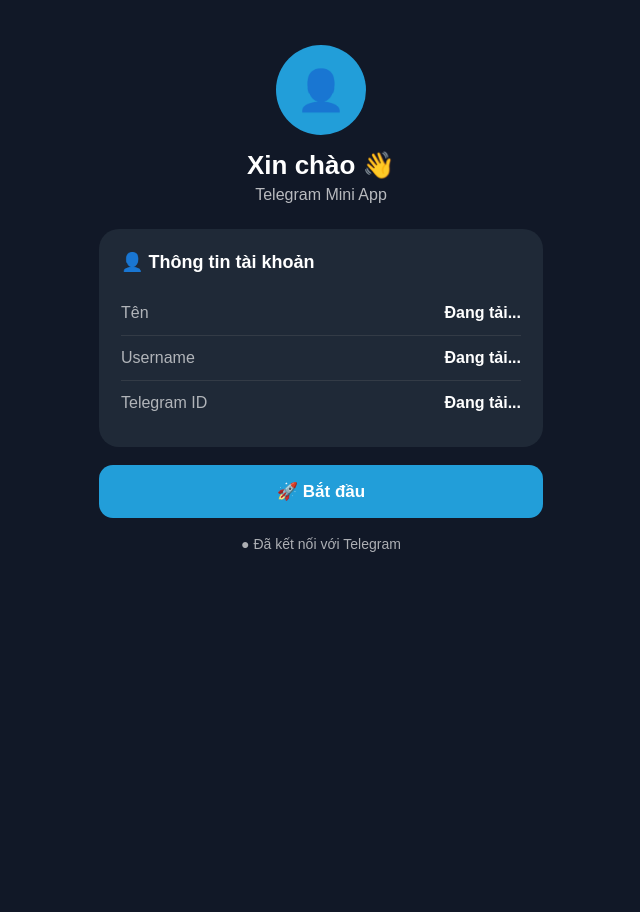
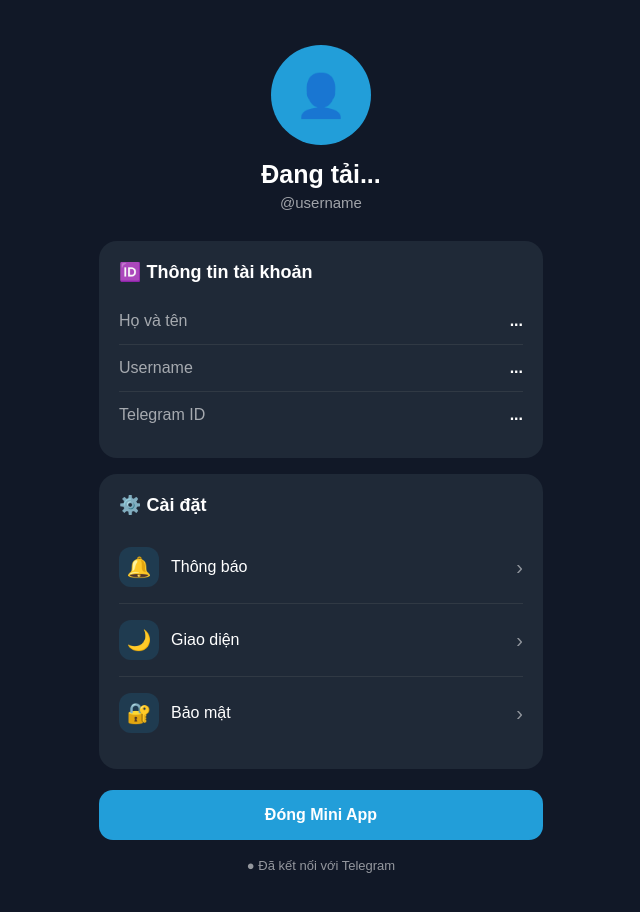
Before and after one commit to ledinhbao157-netizen/telegram-mini-app, a plain HTML site: page index.html in a window 1280 px wide. Shown: the whole page, without its empty margins (319-959 px from the left). Before the commit the page ends 800 px from the top, so only its background shows below. Drawn offline with Linux system fonts and the light colour scheme; a script that the page names is missing.

Commit message:
Update index.html

```diff
--- a/index.html
+++ b/index.html
@@ -5,7 +5,7 @@
     <meta name="viewport"
           content="width=device-width, initial-scale=1.0">
 
-    <title>Mini App</title>
+    <title>Tài khoản cá nhân</title>
 
     <script src="https://telegram.org/js/telegram-web-app.js"></script>
 
@@ -26,35 +26,42 @@
             width: 100%;
             max-width: 480px;
             margin: auto;
-            padding: 25px 18px;
+            padding: 25px 18px 40px;
         }
 
-        .header {
+        .profile {
             text-align: center;
-            margin-top: 20px;
-            margin-bottom: 25px;
+            padding: 20px 0 30px;
         }
 
         .avatar {
-            width: 90px;
-            height: 90px;
+            width: 100px;
+            height: 100px;
             margin: auto;
             border-radius: 50%;
+            background: #229ED9;
             display: flex;
             align-items: center;
             justify-content: center;
-            font-size: 40px;
-            background: #229ED9;
+            font-size: 42px;
+            font-weight: bold;
+            overflow: hidden;
         }
 
-        .header h1 {
-            margin: 15px 0 5px;
-            font-size: 26px;
+        .avatar img {
+            width: 100%;
+            height: 100%;
+            object-fit: cover;
         }
 
-        .header p {
-            margin: 0;
-            opacity: 0.7;
+        .profile h1 {
+            margin: 15px 0 5px;
+            font-size: 25px;
+        }
+
+        .username {
+            opacity: 0.6;
+            font-size: 15px;
         }
 
         .card {
@@ -63,60 +70,90 @@
                 #1f2937
             );
 
-            border-radius: 20px;
-            padding: 22px;
-            margin-bottom: 18px;
+            border-radius: 18px;
+            padding: 20px;
+            margin-bottom: 16px;
         }
 
         .card-title {
             font-size: 18px;
             font-weight: bold;
-            margin-bottom: 18px;
+            margin-bottom: 15px;
         }
 
-        .info {
+        .row {
             display: flex;
             justify-content: space-between;
-            padding: 13px 0;
-            border-bottom: 1px solid rgba(128,128,128,0.2);
+            gap: 15px;
+            padding: 14px 0;
+            border-bottom: 1px solid rgba(128,128,128,0.18);
         }
 
-        .info:last-child {
+        .row:last-child {
             border-bottom: none;
         }
 
         .label {
-            opacity: 0.65;
+            opacity: 0.6;
         }
 
         .value {
             font-weight: bold;
-            max-width: 60%;
+            text-align: right;
             overflow-wrap: anywhere;
-            text-align: right;
+        }
+
+        .menu {
+            display: flex;
+            align-items: center;
+            justify-content: space-between;
+            padding: 16px 0;
+            border-bottom: 1px solid rgba(128,128,128,0.18);
+        }
+
+        .menu:last-child {
+            border-bottom: none;
+        }
+
+        .menu-left {
+            display: flex;
+            align-items: center;
+            gap: 12px;
+        }
+
+        .icon {
+            width: 40px;
+            height: 40px;
+            border-radius: 12px;
+            background: rgba(34,158,217,0.15);
+            display: flex;
+            align-items: center;
+            justify-content: center;
+            font-size: 20px;
+        }
+
+        .arrow {
+            opacity: 0.5;
+            font-size: 20px;
         }
 
         button {
             width: 100%;
-            padding: 16px;
             border: none;
             border-radius: 14px;
+            padding: 16px;
             background: #229ED9;
             color: white;
-            font-size: 17px;
+            font-size: 16px;
             font-weight: bold;
-            cursor: pointer;
-        }
-
-        button:active {
-            transform: scale(0.98);
+            margin-top: 5px;
         }
 
         .status {
             text-align: center;
-            font-size: 14px;
-            opacity: 0.65;
             margin-top: 18px;
+            font-size: 13px;
+            opacity: 0.55;
         }
     </style>
 </head>
@@ -125,58 +162,145 @@
 
 <div class="container">
 
-    <div class="header">
+    <!-- PROFILE -->
+
+    <div class="profile">
 
         <div class="avatar" id="avatar">
             👤
         </div>
 
-        <h1 id="welcome">
-            Xin chào 👋
+        <h1 id="name">
+            Đang tải...
         </h1>
 
-        <p>
-            Telegram Mini App
-        </p>
+        <div class="username" id="username">
+            @username
+        </div>
 
     </div>
 
 
+    <!-- ACCOUNT INFORMATION -->
+
     <div class="card">
 
         <div class="card-title">
-            👤 Thông tin tài khoản
+            🆔 Thông tin tài khoản
         </div>
 
-        <div class="info">
-            <span class="label">Tên</span>
-            <span class="value" id="name">
-                Đang tải...
+        <div class="row">
+            <span class="label">
+                Họ và tên
+            </span>
+
+            <span class="value" id="fullname">
+                ...
             </span>
         </div>
 
-        <div class="info">
-            <span class="label">Username</span>
-            <span class="value" id="username">
-                Đang tải...
+        <div class="row">
+            <span class="label">
+                Username
+            </span>
+
+            <span class="value" id="user">
+                ...
             </span>
         </div>
 
-        <div class="info">
-            <span class="label">Telegram ID</span>
+        <div class="row">
+            <span class="label">
+                Telegram ID
+            </span>
+
             <span class="value" id="userid">
-                Đang tải...
+                ...
             </span>
         </div>
 
     </div>
 
 
-    <button onclick="startApp()">
-        🚀 Bắt đầu
+    <!-- MENU -->
+
+    <div class="card">
+
+        <div class="card-title">
+            ⚙️ Cài đặt
+        </div>
+
+        <div class="menu" onclick="comingSoon()">
+
+            <div class="menu-left">
+
+                <div class="icon">
+                    🔔
+                </div>
+
+                <span>
+                    Thông báo
+                </span>
+
+            </div>
+
+            <span class="arrow">
+                ›
+            </span>
+
+        </div>
+
+
+        <div class="menu" onclick="comingSoon()">
+
+            <div class="menu-left">
+
+                <div class="icon">
+                    🌙
+                </div>
+
+                <span>
+                    Giao diện
+                </span>
+
+            </div>
+
+            <span class="arrow">
+                ›
+            </span>
+
+        </div>
+
+
+        <div class="menu" onclick="comingSoon()">
+
+            <div class="menu-left">
+
+                <div class="icon">
+                    🔐
+                </div>
+
+                <span>
+                    Bảo mật
+                </span>
+
+            </div>
+
+            <span class="arrow">
+                ›
+            </span>
+
+        </div>
+
+    </div>
+
+
+    <button onclick="closeApp()">
+        Đóng Mini App
     </button>
 
-    <div class="status" id="status">
+
+    <div class="status">
         ● Đã kết nối với Telegram
     </div>
 
@@ -185,75 +309,98 @@
 
 <script>
 
-    // Kết nối Telegram Mini App
     const tg = window.Telegram.WebApp;
 
     tg.ready();
+
     tg.expand();
 
 
-    // Lấy thông tin người dùng
     const user = tg.initDataUnsafe.user;
 
 
     if (user) {
 
-        const firstName = user.first_name || "";
-        const lastName = user.last_name || "";
+        const firstName =
+            user.first_name || "";
+
+        const lastName =
+            user.last_name || "";
 
         const fullName =
             (firstName + " " + lastName).trim();
 
-        document.getElementById("welcome").innerText =
-            "Xin chào, " + firstName + " 👋";
 
-        document.getElementById("name").innerText =
+        document.getElementById("name")
+            .innerText =
+            firstName || "Người dùng";
+
+
+        document.getElementById("fullname")
+            .innerText =
             fullName || "Không có";
 
-        document.getElementById("username").innerText =
+
+        document.getElementById("user")
+            .innerText =
             user.username
                 ? "@" + user.username
                 : "Không có";
 
-        document.getElementById("userid").innerText =
+
+        document.getElementById("userid")
+            .innerText =
             user.id;
 
-        // Nếu Telegram có ảnh đại diện
+
+        document.getElementById("username")
+            .innerText =
+            user.username
+                ? "@" + user.username
+                : "Telegram";
+
+
+        const avatar =
+            document.getElementById("avatar");
+
+
         if (user.photo_url) {
 
-            document.getElementById("avatar").innerHTML =
+            avatar.innerHTML =
                 '<img src="' +
                 user.photo_url +
-                '" style="width:100%;height:100%;border-radius:50%;object-fit:cover;">';
+                '" alt="Avatar">';
 
         } else {
 
-            // Lấy chữ cái đầu tên
-            document.getElementById("avatar").innerText =
+            avatar.innerText =
                 firstName
                     ? firstName.charAt(0).toUpperCase()
                     : "👤";
+
         }
-
-    } else {
-
-        document.getElementById("status").innerText =
-            "⚠️ Không tìm thấy tài khoản Telegram";
 
     }
 
 
-    // Nút Bắt đầu
-    function startApp() {
+    function comingSoon() {
 
-        tg.HapticFeedback.impactOccurred("medium");
-
-        document.getElementById("status").innerText =
-            "🚀 Bạn đã bắt đầu Mini App!";
+        tg.HapticFeedback
+            .impactOccurred("light");
 
         tg.showAlert(
-            "Chào mừng bạn đến với Mini App 🚀"
+            "Tính năng này sẽ được phát triển ở bước tiếp theo."
         );
+
+    }
+
+
+    function closeApp() {
+
+        tg.HapticFeedback
+            .impactOccurred("medium");
+
+        tg.close();
 
     }
 
```
